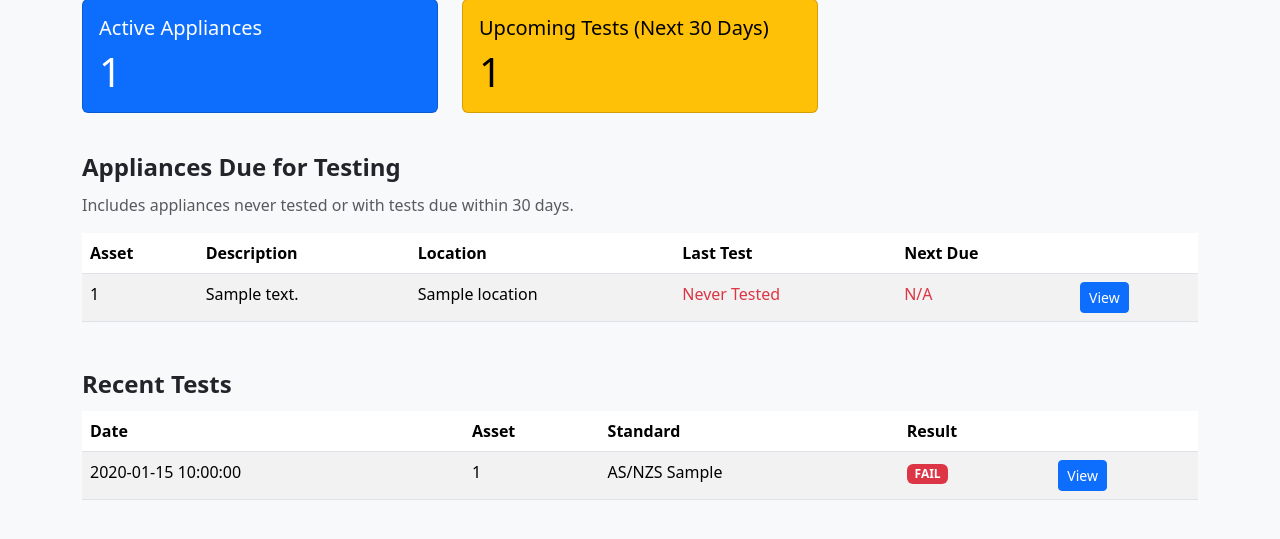
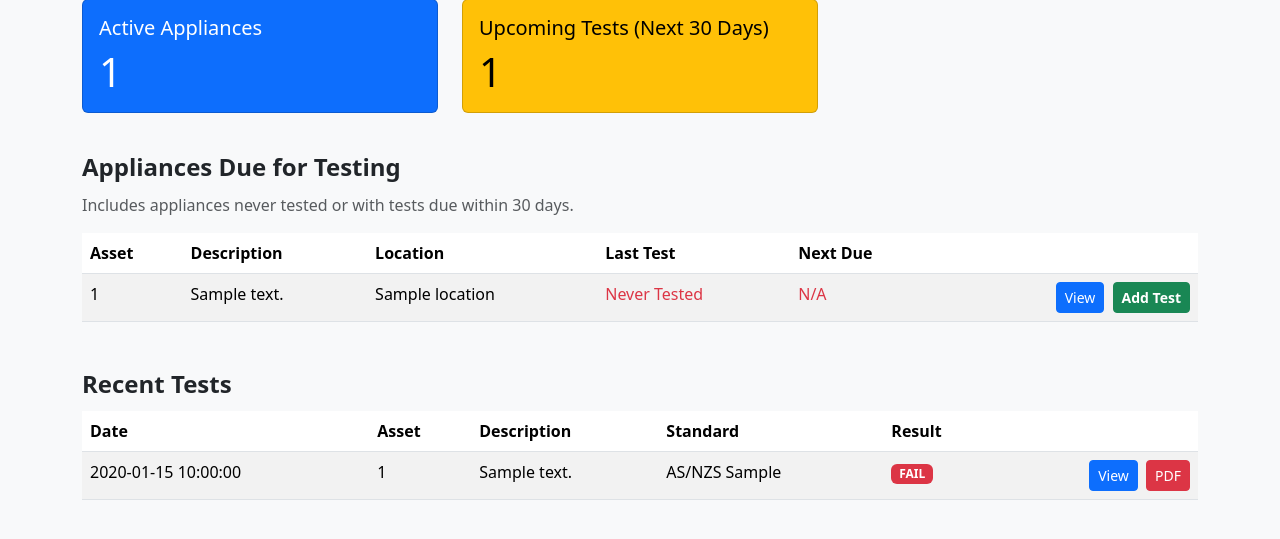
Before and after one commit to ell249/patrecorder, a Flask app: template templates/dashboard.html in a window 1280 px wide. Shown: the part 131-670 px from the top of the page. Run offline with Flask 3, Linux system fonts and the light colour scheme; the template is opened without the code that fills it: most values are stand-ins (such as "Sample title", 1, 10 or a date in 2020); parts of the project's set-up code (start-up, migrations or seed data) failed here and were passed over.

Commit message:
improve dashboard

```diff
--- a/templates/dashboard.html
+++ b/templates/dashboard.html
@@ -65,9 +65,22 @@
                     <span class="text-danger">N/A</span>
                 {% endif %}
             </td>
-            <td>
+            <td class="text-end">
                 <a href="{{ url_for('main.appliance_detail', appliance_id=a.id) }}"
-                   class="btn btn-sm btn-primary">View</a>
+                class="btn btn-sm btn-primary">View</a>
+
+                {% if last_test %}
+                <a href="{{ url_for('main.test_pdf', test_id=last_test.id) }}"
+                class="btn btn-sm btn-danger ms-1"
+                target="_blank">
+                    PDF
+                </a>
+                {% endif %}
+
+                <a href="{{ url_for('main.new_test', appliance_id=a.id) }}"
+                class="btn btn-sm btn-success ms-1">
+                    Add Test
+                </a>
             </td>
         </tr>
         {% endfor %}
@@ -82,6 +95,7 @@
         <tr>
             <th>Date</th>
             <th>Asset</th>
+            <th>Description</th>   <!-- NEW COLUMN -->
             <th>Standard</th>
             <th>Result</th>
             <th></th>
@@ -92,6 +106,7 @@
         <tr>
             <td>{{ test.test_date }}</td>
             <td>{{ test.appliance.asset_number }}</td>
+            <td>{{ test.appliance.description }}</td>   <!-- NEW COLUMN -->
             <td>{{ test.test_standard | std }}</td>
             <td>
                 {% if test.overall_result == "PASS" %}
@@ -100,9 +115,15 @@
                     <span class="badge bg-danger">FAIL</span>
                 {% endif %}
             </td>
-            <td>
+            <td class="text-end">
                 <a href="{{ url_for('main.test_detail', test_id=test.id) }}"
-                   class="btn btn-sm btn-primary">View</a>
+                class="btn btn-sm btn-primary">View</a>
+
+                <a href="{{ url_for('main.test_pdf', test_id=test.id) }}"
+                class="btn btn-sm btn-danger ms-1"
+                target="_blank">
+                    PDF
+                </a>
             </td>
         </tr>
         {% endfor %}
```
